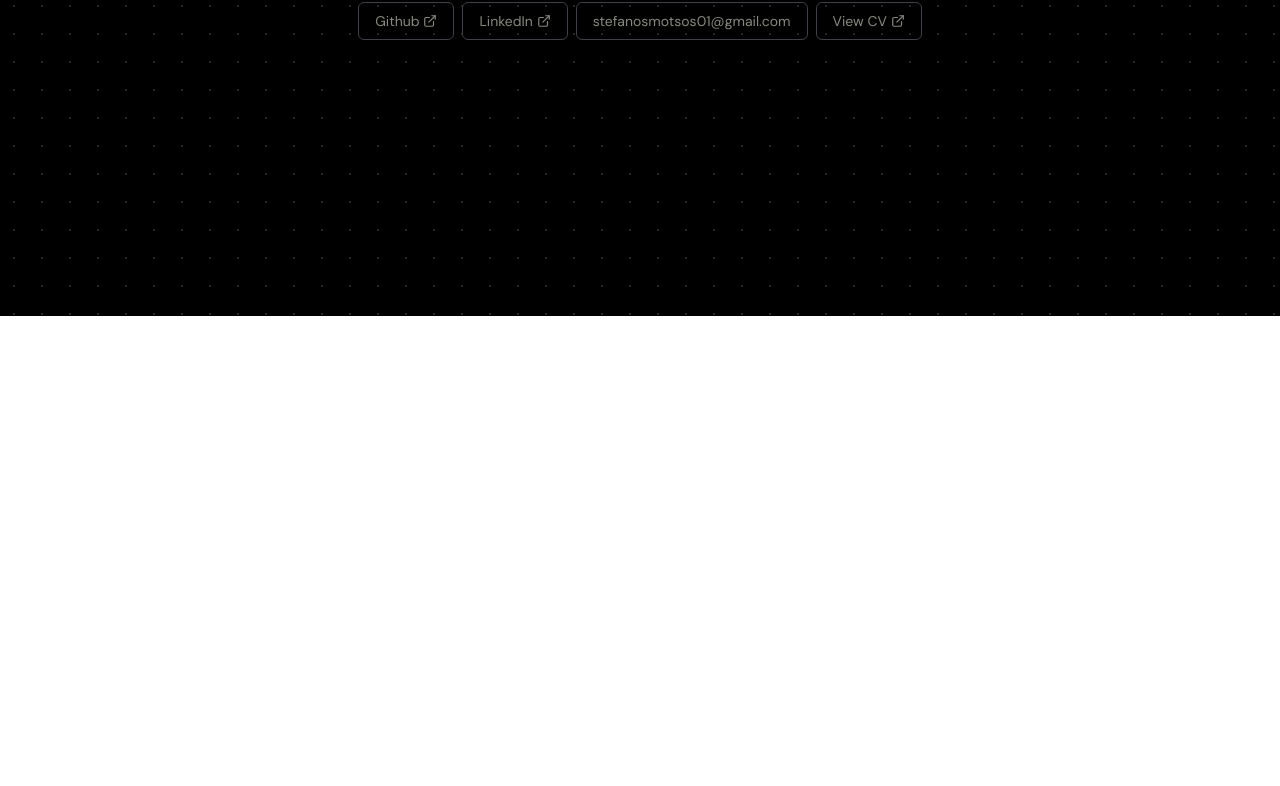
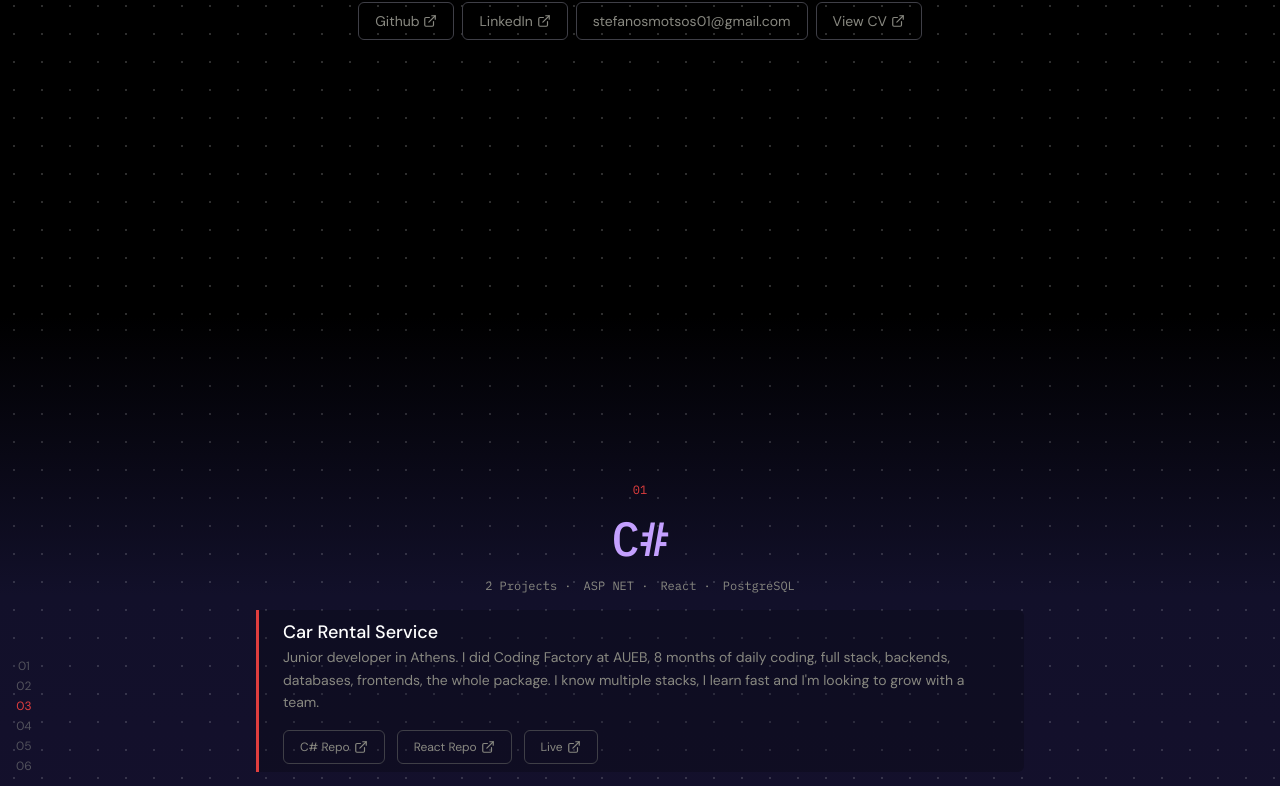
Before and after one commit to StefanosMotsos/portfolio, a React (Vite) app: page / in a window 1280 px wide. Shown: the part 1284-2070 px from the top of the page. Before the commit the page ends 1600 px from the top, so only its background shows below. Built offline with nearby package versions, Linux system fonts and the light colour scheme.

Commit message:
feat: added Projects component and all related ui components and css

```diff
--- a/src/App.tsx
+++ b/src/App.tsx
@@ -1,6 +1,7 @@
 import Navbar from "./components/Navbar.tsx";
 import Hero from "./components/Hero.tsx";
 import About from "./components/About.tsx";
+import Projects from "./components/Projects.tsx";
 
 function App() {
 
@@ -9,6 +10,7 @@ function App() {
       <Navbar/>
       <Hero/>
       <About/>
+      <Projects/>
     </>
   )
 }
--- /dev/null
+++ b/src/components/Projects.tsx
@@ -0,0 +1,57 @@
+import LangSection from "../ui/LangSection.tsx";
+import ProjectCard from "../ui/ProjectCard.tsx";
+
+const Projects = () => {
+    return (
+        <>
+            <section>
+                <LangSection highlight={3} langNumber={"01"} langName={"C#"} color={"lang-csharp"}
+                             stack={["2 Projects", "ASP NET", "React", "PostgreSQL"]}>
+                    <ProjectCard title={"Car Rental Service"}
+                                 description={"Junior developer in Athens. I did Coding Factory at AUEB, 8 months of daily coding, " +
+                                     "full stack, backends, databases, frontends, the whole package. " +
+                                     "I know multiple stacks, I learn fast and I'm looking to grow with a team."}
+                                 backend={"backend"} frontend={"frontend"}
+                                 backendLabel={"C# Repo"} frontendLabel={"React Repo"} live={"vercel"}
+                    />
+                    <ProjectCard title={"SSR Clinic Management"}
+                                 description={"Junior developer in Athens. I did Coding Factory at AUEB, 8 months of daily coding, " +
+                                     "full stack, backends, databases, frontends, the whole package. " +
+                                     "I know multiple stacks, I learn fast and I'm looking to grow with a team."}
+                                 backend={"backend"} backendLabel={"C# Repo"}
+                    />
+                </LangSection>
+
+                <LangSection highlight={4} langNumber={"02"} langName={"Java"} color={"lang-java"}
+                             stack={["2 Projects", "Spring Boot", "Angular", "MySQL"]}>
+                    <ProjectCard title={"Sports Club Management"}
+                                 description={"Junior developer in Athens. I did Coding Factory at AUEB, 8 months of daily coding, " +
+                                     "full stack, backends, databases, frontends, the whole package. " +
+                                     "I know multiple stacks, I learn fast and I'm looking to grow with a team."}
+                                 backend={"backend"} backendLabel={"Java Repo"}
+                                 frontend={"frontend"} frontendLabel={"Angular Repo"}
+                    />
+                    <ProjectCard title={"Library MVC App"}
+                                 description={"Junior developer in Athens. I did Coding Factory at AUEB, 8 months of daily coding, " +
+                                     "full stack, backends, databases, frontends, the whole package. " +
+                                     "I know multiple stacks, I learn fast and I'm looking to grow with a team."}
+                                 backend={"backend"} backendLabel={"Java Repo"}
+                    />
+                </LangSection>
+
+                <LangSection highlight={5} langNumber={"03"} langName={"MORE SOON"} color={"lang-mean"}
+                             stack={["Multiple Projects", "MongoDB", "Express", "Angular", "Node","Python"]}>
+                    {/*<ProjectCard title={"School App"}*/}
+                    {/*             description={"Junior developer in Athens. I did Coding Factory at AUEB, 8 months of daily coding, " +*/}
+                    {/*                 "full stack, backends, databases, frontends, the whole package. " +*/}
+                    {/*                 "I know multiple stacks, I learn fast and I'm looking to grow with a team."}*/}
+                    {/*             backend={"backend"} backendLabel={"Node Repo"}*/}
+                    {/*             frontend={"frontend"} frontendLabel={"Angular Repo"}*/}
+                    {/*/>*/}
+                </LangSection>
+            </section>
+        </>
+    )
+}
+
+export default Projects
--- a/src/index.css
+++ b/src/index.css
@@ -14,7 +14,7 @@ body {
 }
 
 .dot-bg {
-    background-image: radial-gradient(circle, rgba(255,255,255,0.15) 1px, transparent 1px);
+    background-image: radial-gradient(circle, rgba(255,255,255,0.18) 1px, transparent 1px);
     background-size: 28px 28px;
 }
 
@@ -26,3 +26,29 @@ body {
 .bounce {
     animation: bounce-down 1.5s ease-in-out infinite;
 }
+
+.lang-csharp {
+    background-image:
+            radial-gradient(circle, rgba(255,255,255,0.15) 1px, transparent 1px),
+            linear-gradient(to bottom, #000000 0%, #12102a 35%, #16102e 100%);
+    background-size: 28px 28px, 100%;
+}
+.lang-csharp h2 {
+    color: #c4a0ff;
+}
+
+.lang-java {
+    background-image:
+            radial-gradient(circle, rgba(255,255,255,0.15) 1px, transparent 1px),
+            linear-gradient(to bottom, #16102e 0%, #1a1a0a 35%, #1c1c0a 100%);
+    background-size: 28px 28px, 100%;
+}
+.lang-java h2 { color: #eab308; }
+
+.lang-mean {
+    background-image:
+            radial-gradient(circle, rgba(255,255,255,0.15) 1px, transparent 1px),
+            linear-gradient(to bottom, #1c1c0a 0%, #0d1a0f 35%, #0a1f0d 100%);
+    background-size: 28px 28px, 100%;
+}
+.lang-mean h2 { color: #6dcf8e; }
--- /dev/null
+++ b/src/ui/LangSection.tsx
@@ -0,0 +1,24 @@
+import LineNumbers from "./LineNumbers.tsx";
+import type {LangSectionProps} from "../types.ts";
+
+const LangSection = (
+    {highlight, langNumber, langName, color, stack, children} : LangSectionProps) => {
+    return (
+        <>
+            <section className={`flex flex-col items-center justify-center
+                min-h-screen text-center gap-4 relative ${color}`}>
+                <LineNumbers highlight={highlight} />
+                <span className="ibm text-stef-red text-xs">{langNumber}</span>
+                <h2 className='ibm text-5xl font-medium'>{langName}</h2>
+                <ol className="flex items-center justify-center gap-3 text-stef-muted text-xs ibm">
+                    {stack.map((item, i) => (
+                        <li key={i}>{item}{i < stack.length - 1 && ' · '}</li>
+                    ))}
+                </ol>
+                {children}
+            </section>
+        </>
+    )
+}
+
+export default LangSection
--- a/src/ui/LinkButton.tsx
+++ b/src/ui/LinkButton.tsx
@@ -2,15 +2,16 @@ import type {ButtonProps} from "../types.ts";
 import {ExternalLink, MoveDown} from "lucide-react";
 
 const LinkButton = (
-    { href, label, newTab = false, showArrow = false }: ButtonProps) => {
+    { href, label, newTab = false, showArrow = false, addClasses }: ButtonProps) => {
     return (
         <>
             <a
                 href={href}
                 target={newTab ? '_blank' : undefined}
                 rel={newTab ? 'noopener noreferrer' : undefined}
-                className='flex items-center gap-1 text-stef-muted text-sm border border-zinc-700 rounded-md
-                    px-4 py-2 hover:text-stef-red hover:border-stef-red hover:bg-stef-red/20 transition-colors'>
+                className={`flex items-center gap-1 text-stef-muted text-sm border border-zinc-700 rounded-md
+                    px-4 py-2 hover:text-stef-red hover:border-stef-red hover:bg-stef-red/20 transition-colors
+                     ${addClasses ?? ''}`}>
                 {label}
                 {newTab ? <ExternalLink size={14}/> : showArrow && <MoveDown size={14}/>}
             </a>
--- /dev/null
+++ b/src/ui/ProjectCard.tsx
@@ -0,0 +1,23 @@
+import LinkButton from "./LinkButton.tsx";
+import type {ProjectCardProps} from "../types.ts";
+
+const ProjectCard = (
+    {title, description, backend, backendLabel, frontend, frontendLabel, live}: ProjectCardProps
+) => {
+    return (
+        <>
+            <div className="bg-black/20 border-l-[3px] border-stef-red text-stef-muted text-left w-full max-w-3xl px-6 py-2
+                    rounded-r-md">
+                <h3 className='text-white text-lg font-medium'>{title}</h3>
+                <p className="mb-4 text-sm text-stef-muted leading-relaxed">{description}</p>
+                <div className="flex items-center justify-start gap-3 text-stef-muted">
+                    {backend && <LinkButton href={"backend"} label={backendLabel ?? "Github"} newTab={true} addClasses="text-xs px-2 py-1" />}
+                    {frontend && <LinkButton href={"frontend"} label={frontendLabel ?? "Github"} newTab={true} addClasses="text-xs px-2 py-1" />}
+                    {live && <LinkButton href={"live"} label={"Live"} newTab={true} addClasses="text-xs px-2 py-1" />}
+                </div>
+            </div>
+        </>
+    )
+}
+
+export default ProjectCard
```
Also changed, not shown: src/types.ts (+20 -0 lines).
